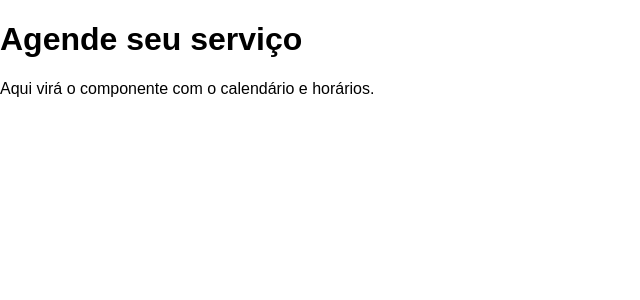
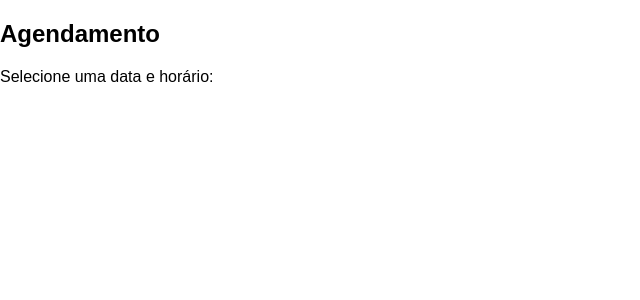
Before and after one commit to meun8n/victor-agenda, a React (Vite) app: page / in a window 1280 px wide. Shown: the top 300 px of the page, without its empty margins (0-640 px from the left). Built offline with nearby package versions, Linux system fonts and the light colour scheme.

Commit message:
Update App.jsx

```diff
--- a/src/App.jsx
+++ b/src/App.jsx
@@ -1,13 +1,11 @@
-// Simplificado — substitua aqui pela versão final que criamos juntos
 import React from 'react';
 
-function App() {
+export default function App() {
   return (
     <div>
-      <h1>Agende seu serviço</h1>
-      <p>Aqui virá o componente com o calendário e horários.</p>
+      <h2>Agendamento</h2>
+      <p>Selecione uma data e horário:</p>
+      {/* Aqui futuramente colocaremos o calendário e horários */}
     </div>
   );
 }
-
-export default App;
```
